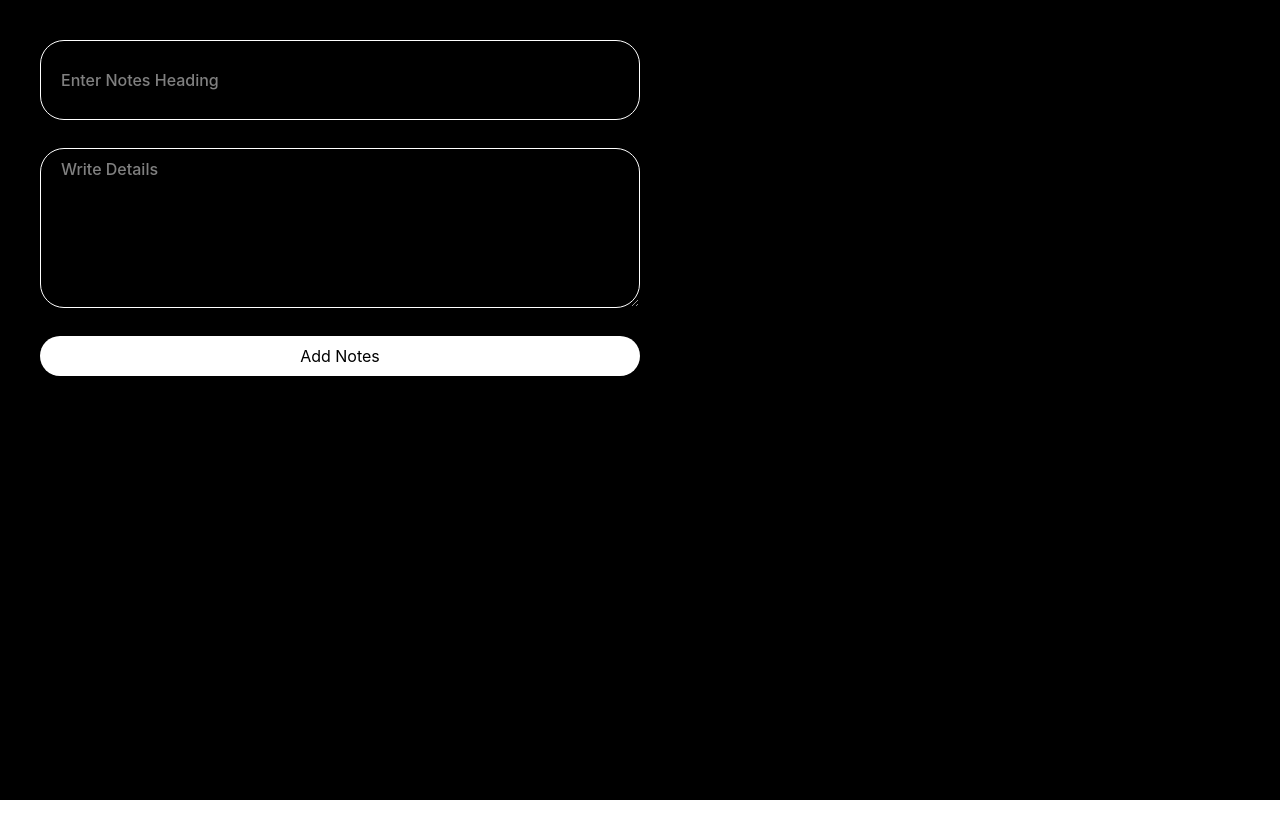
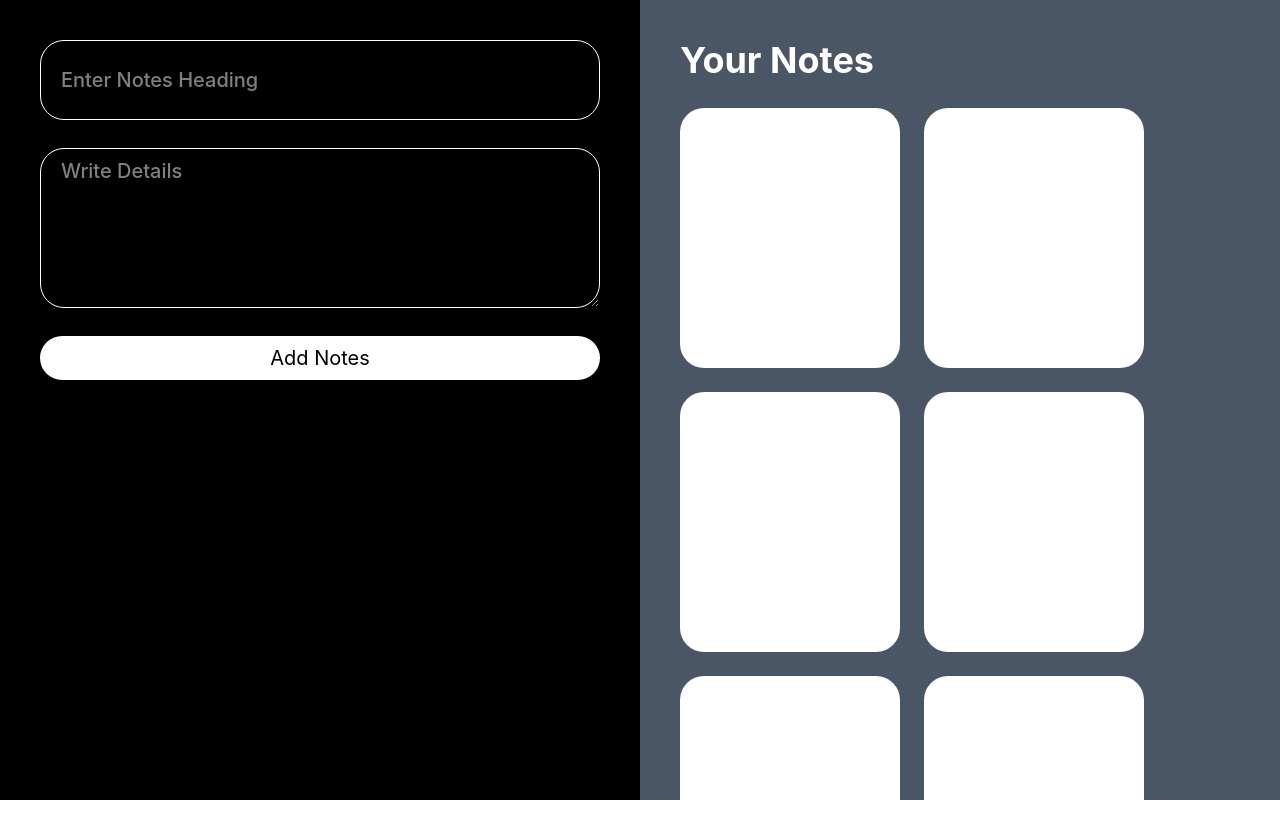
Before and after one commit to SimpleSlick/React-Playground, a React (Vite) app in the folder Notes_app/: page / in a window 1280 px wide. Shown: the top 838 px of the page. Before the commit the page ends 800 px from the top, so only its background shows below. Built offline with nearby package versions, Linux system fonts and the light colour scheme.

Commit message:
Added a New Feature

```diff
--- a/Notes_app/src/App.tsx
+++ b/Notes_app/src/App.tsx
@@ -1,22 +1,58 @@
+import './index.css';
+
 export default function App() {
+  const submitHandler = (e: any) => {
+    e.preventDefault();
+    console.log("Form Submitted");
+  };
+
   return (
-    <div className="h-screen bg-black text-white">
-      <form className="flex p-10 flex-col items-start">
-        <div className="flex flex-col w-1/2 gap-7">
+    <div className="h-screen lg:flex bg-black text-white">
+      <form
+        onSubmit={(e) => {
+          submitHandler(e);
+        }}
+        className="flex p-10 lg:w-1/2 flex-col items-start gap-7"
+      >
         <input
           type="text"
           placeholder="Enter Notes Heading"
-            className="px-5 h-20 py-2 font-medium border outline-none rounded-3xl"
+          className="px-5 h-20 w-full py-2 font-medium text-xl border outline-none rounded-3xl"
         ></input>
         <textarea
           placeholder="Write Details"
-            className="px-5 h-40 py-2 border outline-none font-medium rounded-3xl"
+          className="px-5 h-40 py-2 w-full border outline-none text-xl font-medium rounded-3xl"
         ></textarea>
-          <button className="bg-white text-black outline-none px-5 py-2 rounded-3xl">
+        <button className="bg-white w-full text-black outline-none px-5 text-xl py-2 rounded-3xl">
           Add Notes
         </button>
+      </form>
+
+      <div className="lg:w-1/2 p-10 bg-gray-600 h-screen">
+        <h1 className="text-4xl font-bold">Your Notes</h1>
+
+        <div className="mt-7 flex-1 overflow-y-auto notes-scroll">
+          <div className="flex flex-wrap gap-6">
+          <div className="h-65 w-55 rounded-3xl bg-white"></div>
+          <div className="h-65 w-55 rounded-3xl bg-white"></div>
+          <div className="h-65 w-55 rounded-3xl bg-white"></div>
+          <div className="h-65 w-55 rounded-3xl bg-white"></div>
+          <div className="h-65 w-55 rounded-3xl bg-white"></div>
+          <div className="h-65 w-55 rounded-3xl bg-white"></div>
+          <div className="h-65 w-55 rounded-3xl bg-white"></div>
+          <div className="h-65 w-55 rounded-3xl bg-white"></div>
+          <div className="h-65 w-55 rounded-3xl bg-white"></div>
+          <div className="h-65 w-55 rounded-3xl bg-white"></div>
+          <div className="h-65 w-55 rounded-3xl bg-white"></div>
+          <div className="h-65 w-55 rounded-3xl bg-white"></div>
+          <div className="h-65 w-55 rounded-3xl bg-white"></div>
+          <div className="h-65 w-55 rounded-3xl bg-white"></div>
+          <div className="h-65 w-55 rounded-3xl bg-white"></div>
+          <div className="h-65 w-55 rounded-3xl bg-white"></div>
+
         </div>
-      </form>
+        </div>
+      </div>
     </div>
   );
 }
--- a/Notes_app/src/index.css
+++ b/Notes_app/src/index.css
@@ -1 +1,14 @@
 @import "tailwindcss";
+
+.notes-scroll::-webkit-scrollbar{
+    width: 8px;
+}
+
+.notes-scroll::-webkit-scrollbar-thumb{
+    background: #9ca3af;
+    border-radius: 9999px;
+}
+
+.notes-scroll::-webkit-scrollbar-track{
+    background: transparent;
+}
```
Lines whose indentation alone changed are shown as unchanged.
